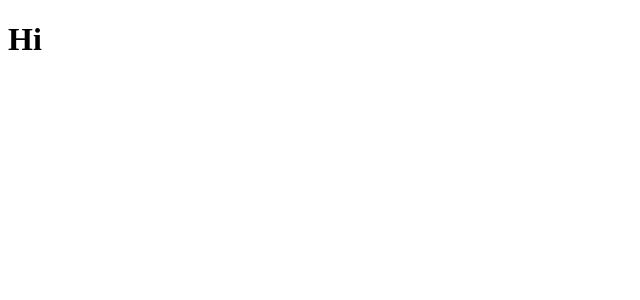
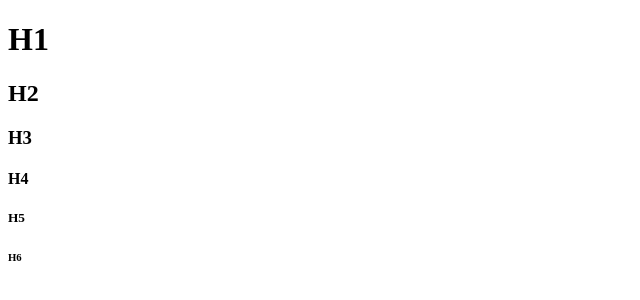
Before and after one commit to TechItAll/public, a plain HTML site: page test.html in a window 1280 px wide. Shown: the whole page, without its empty margins (0-640 px from the left). Drawn offline with Linux system fonts and the light colour scheme.

Commit message:
Update test.html

```diff
--- a/test.html
+++ b/test.html
@@ -4,6 +4,11 @@
     <title>Hi</title>
 </head>
 <body>
-    <h1>Hi</h1>
+    <h1>H1</h1>
+    <h2>H2</h2>
+    <h3>H3</h3>
+    <h4>H4</h4>
+    <h5>H5</h5>
+    <h6>H6</h6>
 </body>
 </html>
```
